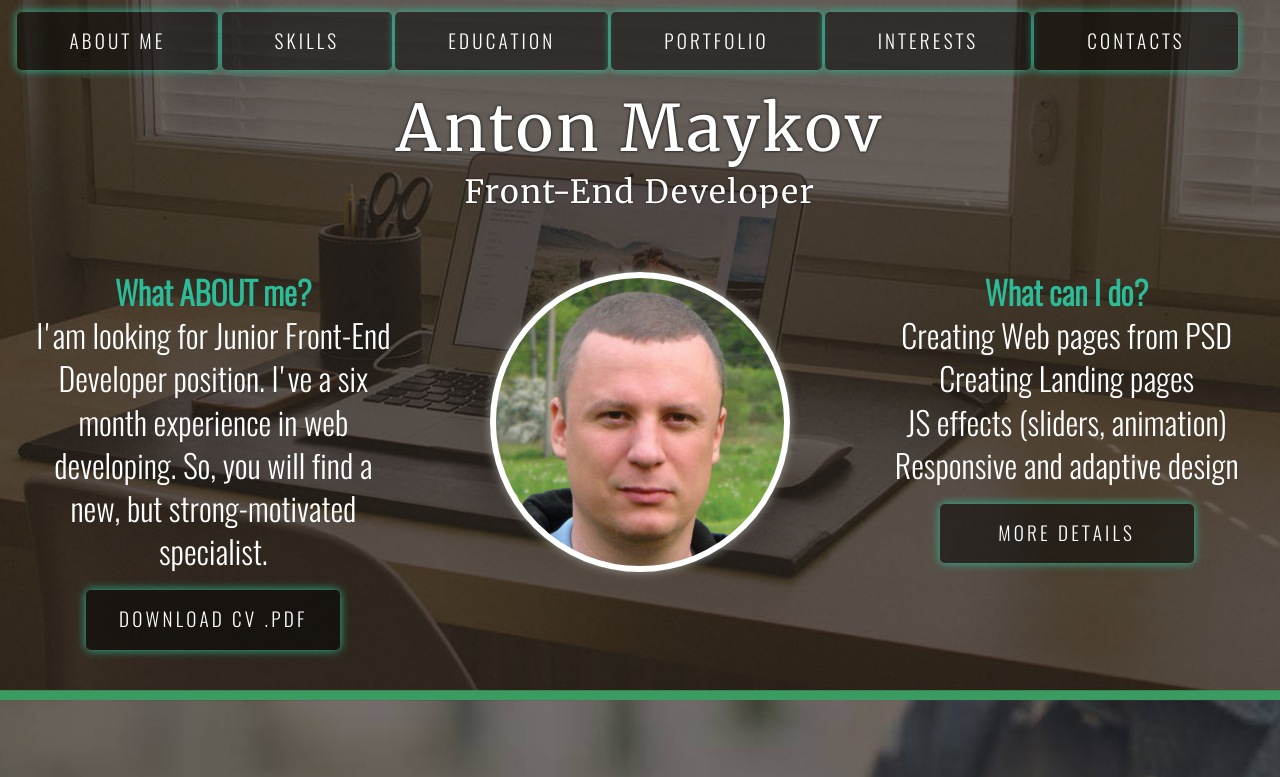
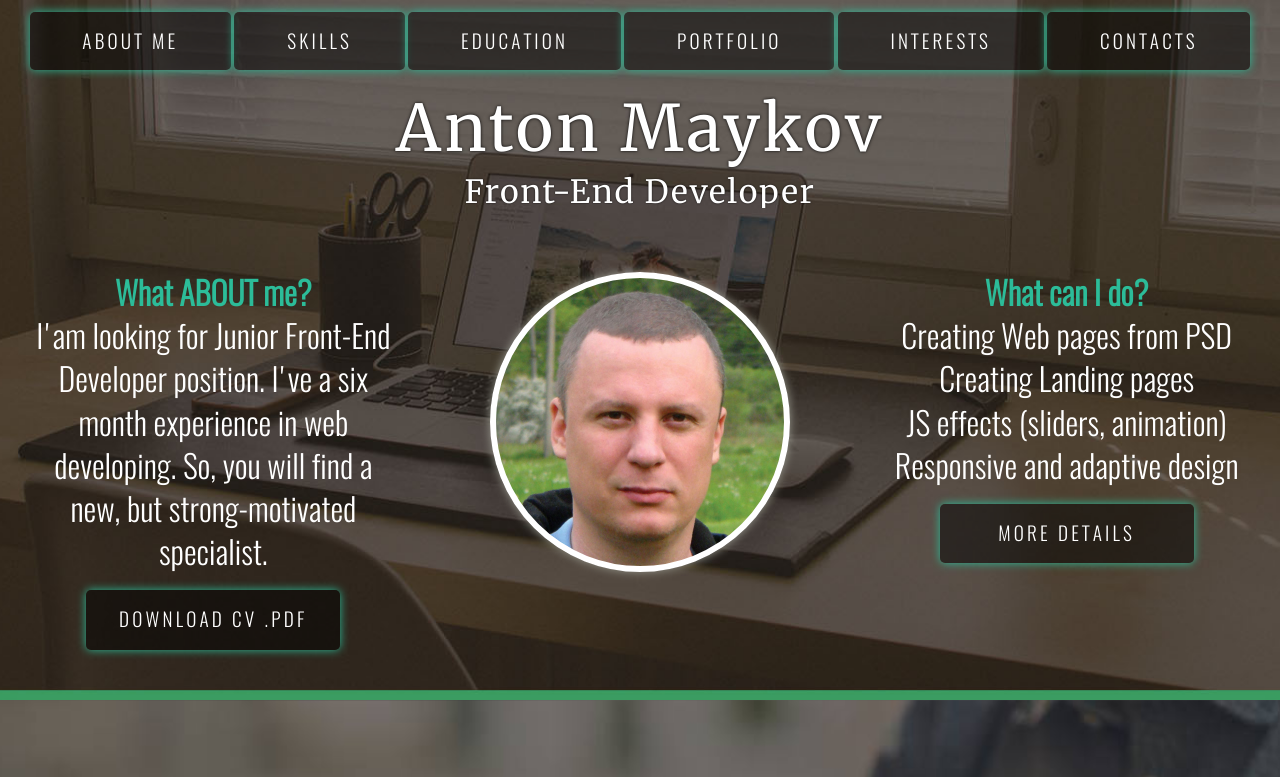
Before and after one commit to Maikov/Maykov_CV, a website: page index.html in a window 1280 px wide. Shown: the top 777 px of the page. Drawn offline with nearby package versions, Linux system fonts and the light colour scheme.

Commit message:
some change

```diff
--- a/src/scss/1280/_header_1280.scss
+++ b/src/scss/1280/_header_1280.scss
@@ -19,7 +19,8 @@
   }
 
   #menu {
-    width: 98%;
+    width: 100%;
+    margin: $center;
     font-family: $usefontLight;
     position: fixed;
     text-align: center;
@@ -42,7 +43,7 @@
       border: none;
       background: rgba(0, 0, 0, 0.4);
       background: #fff;
-      padding: 1.5rem 3.3rem;
+      padding: 1.3rem 3.3rem;
       color: #2cbc99;
       font-weight: bold;
       border-radius: 5px;
```
Also changed, not shown: build/css/style.css, build/css/style.min.css.
